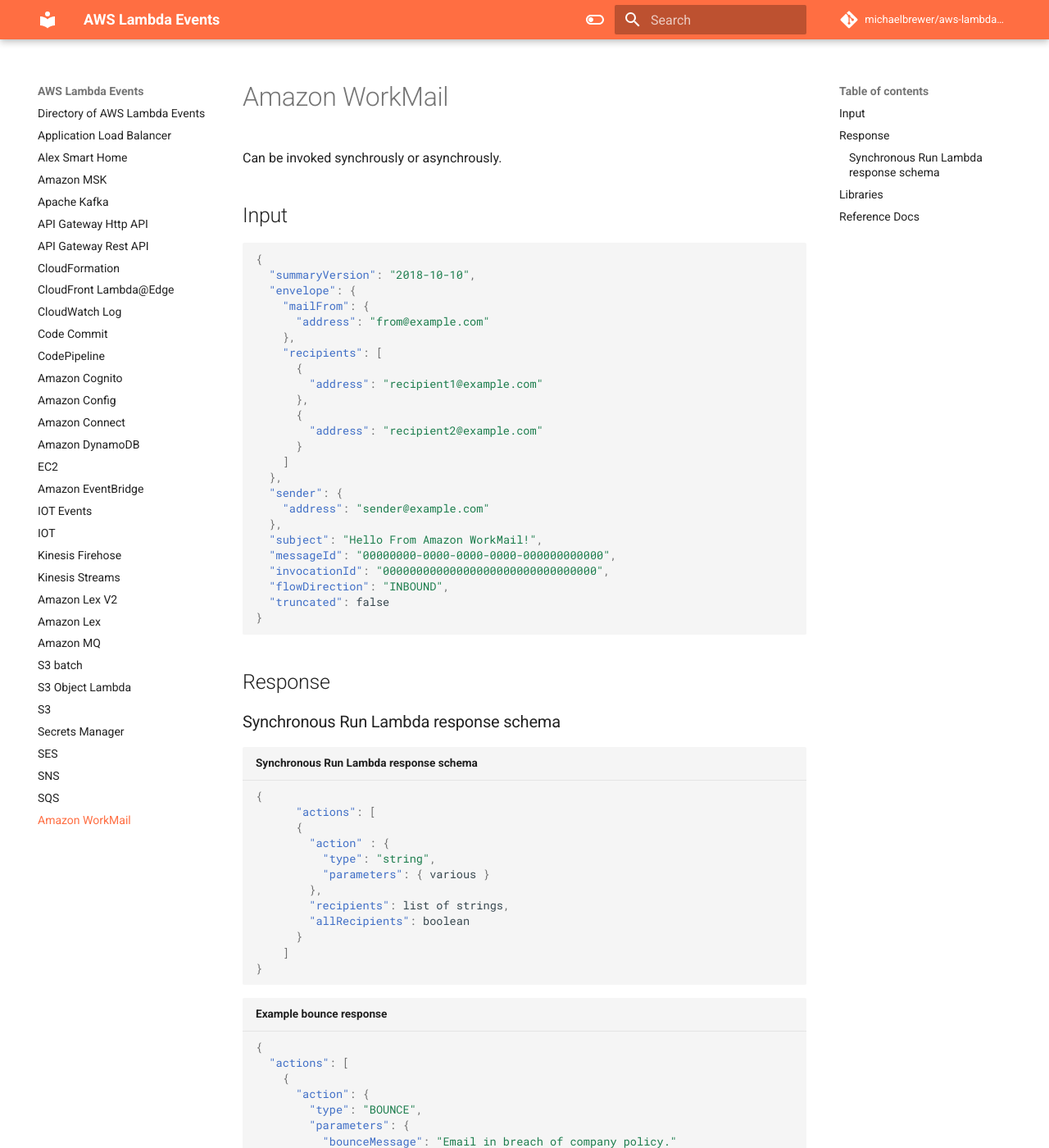
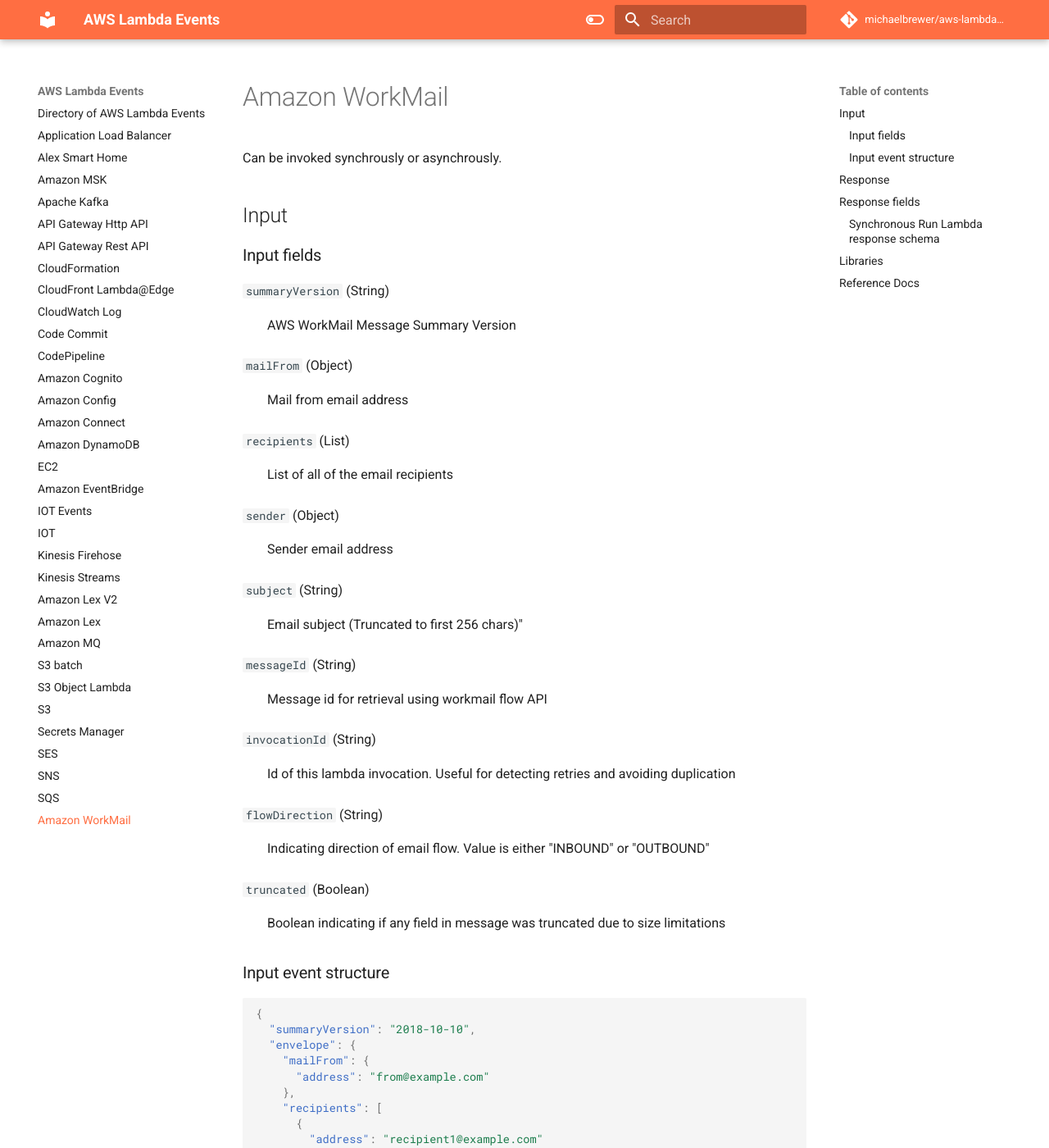
Before and after one commit to michaelbrewer/aws-lambda-events, an MkDocs documentation site: the page built from docs/work-mail.md, in a window 1280 px wide and 1400 px high. Shown: the whole window at 82% size. Built offline with MkDocs 1.6.1 and Material for MkDocs 9.7.7, drawn with Linux system fonts in a browser that asks for light colours; comment, search, counter and statistics services are not loaded; some of the changed text lies outside the part shown.

Commit message:
feat(workMail): Add more docs

````diff
--- a/docs/work-mail.md
+++ b/docs/work-mail.md
@@ -3,6 +3,37 @@
 Can be invoked synchrously or asynchrously.
 
 ## Input
+
+### Input fields
+
+`summaryVersion` (String)
+: AWS WorkMail Message Summary Version
+
+`mailFrom` (Object)
+: Mail from email address
+
+`recipients` (List)
+: List of all of the email recipients
+
+`sender` (Object)
+: Sender email address
+
+`subject` (String)
+: Email subject (Truncated to first 256 chars)"
+
+`messageId` (String)
+: Message id for retrieval using workmail flow API
+
+`invocationId` (String)
+: Id of this lambda invocation. Useful for detecting retries and avoiding duplication
+
+`flowDirection` (String)
+: Indicating direction of email flow. Value is either "INBOUND" or "OUTBOUND"
+
+`truncated` (Boolean)
+: Boolean indicating if any field in message was truncated due to size limitations
+
+### Input event structure
 
 ```json
 {
@@ -32,6 +63,23 @@
 ```
 
 ## Response
+
+## Response fields
+
+`actions` (Array)
+: Required, should contain at least 1 list element
+
+`type` (String)
+: Required. Can be "BOUNCE", "DROP" or "DEFAULT"
+
+`parameters` (String)
+: Optional. For bounce, <various> can be `{"bounceMessage": "message that goes in bounce mail"}`
+
+`recipients` (Optional, list of strings)
+: Optional. Indicates list of recipients for which this action applies
+
+`allRecipients` (Optional, boolean)
+: Optional. Indicates whether this action applies to all recipients
 
 ### Synchronous Run Lambda response schema
 
@@ -89,6 +137,8 @@
 
 ## Libraries
 
+- [Amazon WorkMail Lambda Templates](https://github.com/aws-samples/amazon-workmail-lambda-templates)
+
 ## Reference Docs
 
 - [Configuring AWS Lambda for Amazon WorkMail](https://docs.aws.amazon.com/workmail/latest/adminguide/lambda.html)
````
